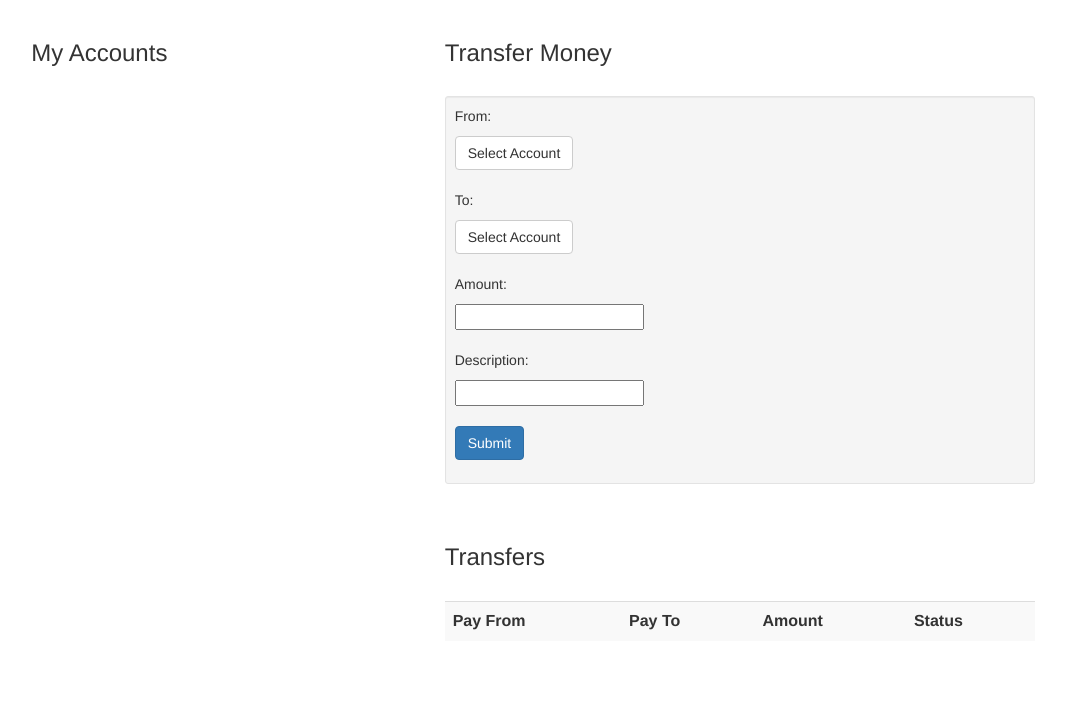
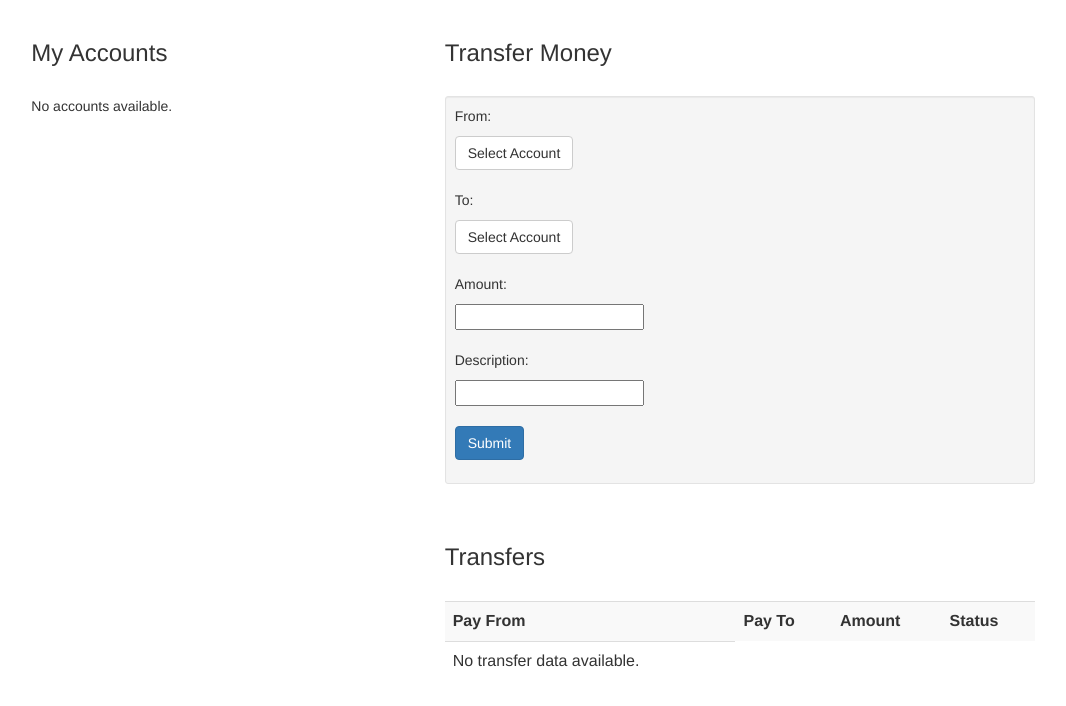
Before and after one commit to nband/hcsproject4, a Flask app: template app/templates/home.html in a window 1280 px wide. Shown: the top 706 px of the page, without its empty margins (107-1173 px from the left). Run offline with Flask 2, Linux system fonts and the light colour scheme; the template is opened without the code that fills it, so the values that code supplies are empty; some libraries are stand-ins or nearby versions.

Commit message:
Added 'no data available' messages when the user has no accounts or transfers

```diff
--- a/app/templates/accounts.html
+++ b/app/templates/accounts.html
@@ -1,3 +1,7 @@
+{% if accounts|length == 0 %}
+		<tr><td>No accounts available.</td></tr>
+{% else %}
+
 	{% for account in accounts %}
 		<div class="row">
 			<div class="well well-sm account" id="{{ account._id }}">
@@ -6,3 +10,4 @@
 			</div>
 		</div>
 	{% endfor %}
+{% endif %}
--- a/app/templates/transferList.html
+++ b/app/templates/transferList.html
@@ -6,6 +6,9 @@
 		<th>Status</th>
 	</tr>
 
+	{% if transfers|length == 0 %}
+		<tr><td>No transfer data available.</td></tr>
+	{% else %}
 		{% for transfer in transfers %}
 			<tr>
 				<td>{{ transfer.payer_id }}</td>
@@ -14,5 +17,6 @@
 				<td class='status'>{{ transfer.status }}</td>
 			</tr>
 		{% endfor %}
+	{% endif %}
 
 </table>
```
Lines whose indentation alone changed are shown as unchanged.
